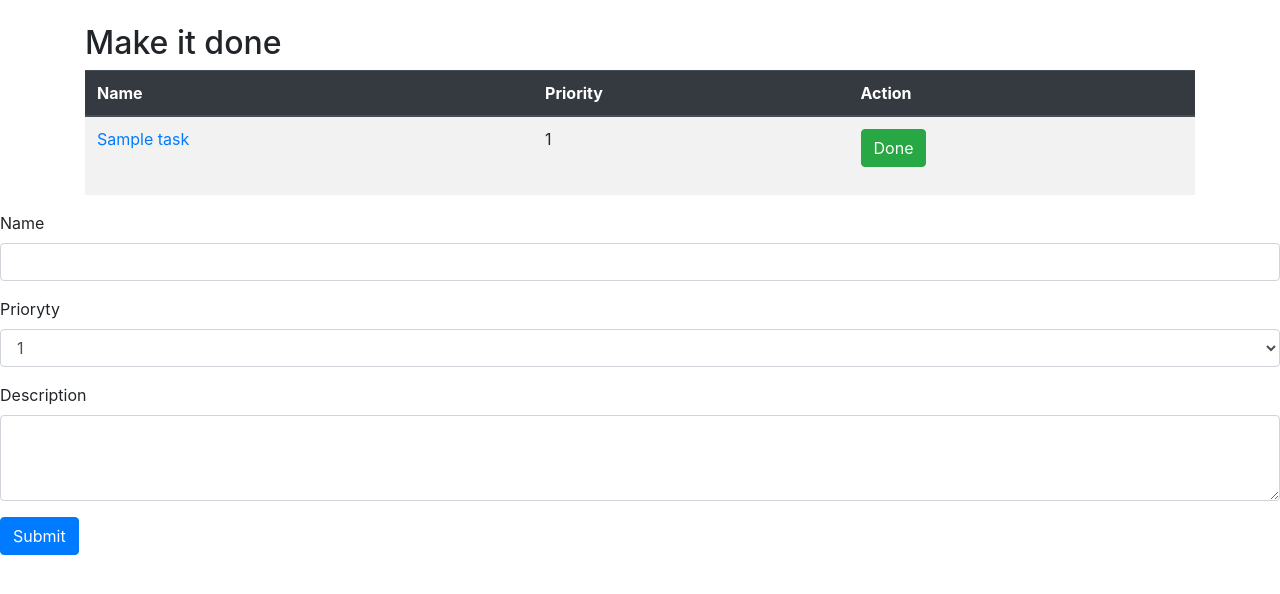
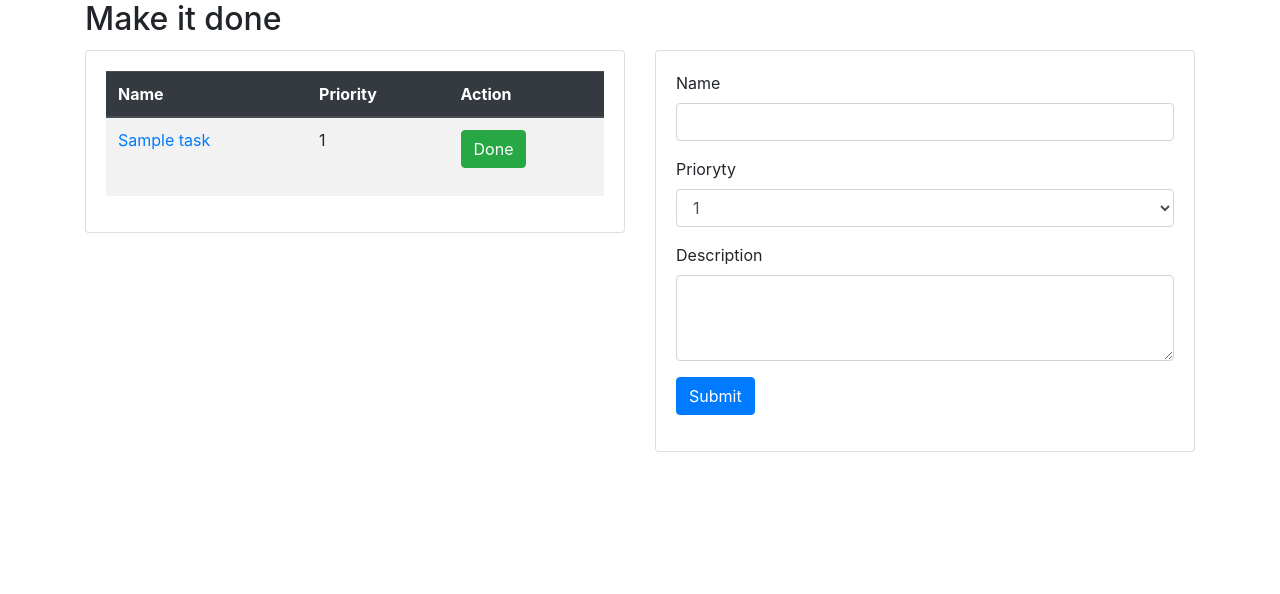
Before and after one commit to Nadtochii/task_tracker, a Django app: page /todoapp/ in a window 1280 px wide. Shown: the part 56-650 px from the top of the page. Run offline with Django 3.2, Linux system fonts and the light colour scheme; tables that the repository leaves empty hold one stand-in row (values such as "Sample post"); some libraries are stand-ins or nearby versions.

Commit message:
Add styles

```diff
--- a/todo/todoapp/templates/todoapp/index.html
+++ b/todo/todoapp/templates/todoapp/index.html
@@ -2,8 +2,11 @@
 
 {% block content %}
     <div class="container">
-        <br>
-        <h2>Make it done</h2>
+        <h2 class="card-title">Make it done</h2>
+        <div class="row">
+            <div class="col-sm-6">
+                <div class="card">
+                    <div class="card-body">
                         <table class="table table-striped">
                             <thead class="thead-dark">
                                 <tr>
@@ -28,6 +31,12 @@
                             </tbody>
                         </table>
                     </div>
+                </div>
+            </div>
+
+            <div class="col-sm-6">
+                <div class="card">
+                    <div class="card-body">
                         <div class="contaier">
                             <form action="/todoapp/create/" method="POST">
                                 {% csrf_token %}
@@ -52,4 +61,10 @@
                                 <button type="submit" class="btn btn-primary">Submit</button>
                             </form>
                         </div>
+                    </div>
+                </div>
+            </div>
+
+        </div>
+    </div>
 {% endblock %}
--- a/todo/todoapp/views.py
+++ b/todo/todoapp/views.py
@@ -25,6 +25,6 @@ def create_task(request):
         name = request.POST.get('name')
         priority = request.POST.get('priority')
         description = request.POST.get('description')
-        task = Task.objects.create(name=name, priority=priority, description=description)
+        Task.objects.create(name=name, priority=priority, description=description)
 
-        return redirect('/todoapp/' + str(task.id) + '/')
+        return redirect('/todoapp/')
```
Lines whose indentation alone changed are shown as unchanged.
